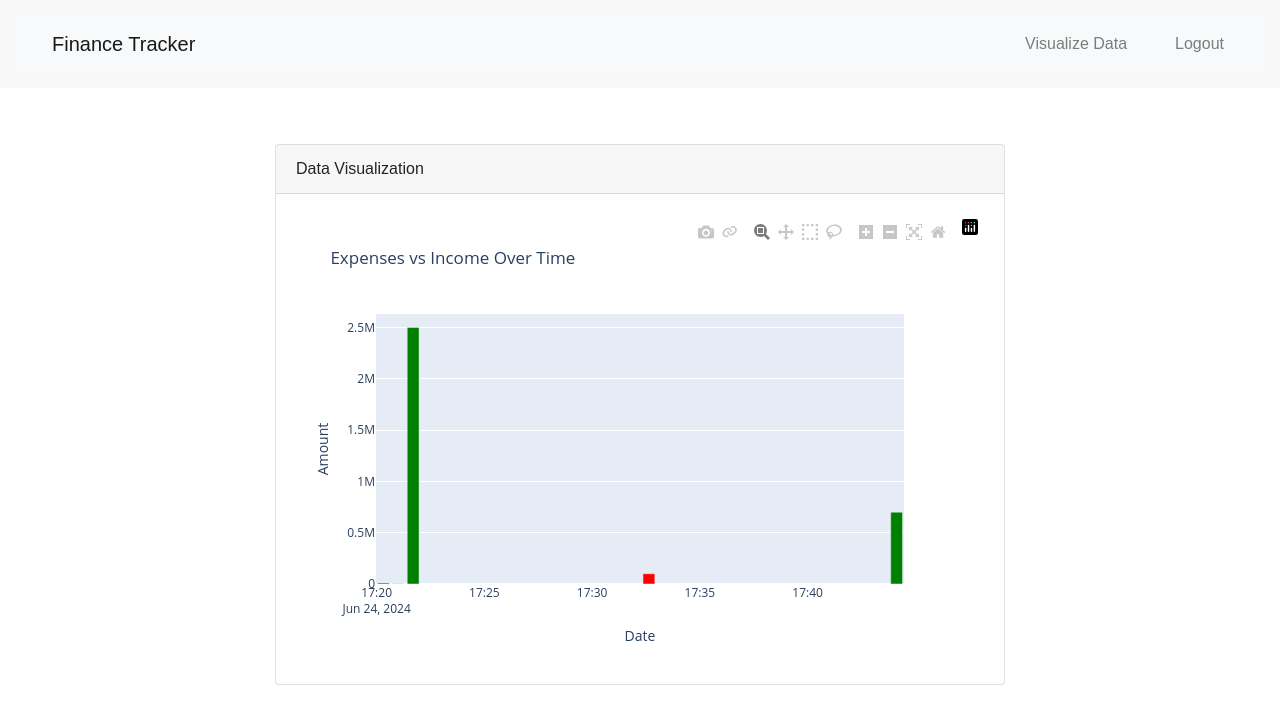
After one commit to Gopu-k09/myfinance, a Django app: page /visualize/ in a window 1280 px wide. The commit adds this page. Shown: the top 724 px of the page. Run offline with Django 5.2, Linux system fonts and the light colour scheme; a user stored in the database is signed in; data comes from the database, SQL or seed files in the repository; both versions use the stored data as it was after the commit; some libraries are stand-ins or nearby versions.

Commit message:
styling with bootstrap and added visualize the finance report

```diff
--- a/myfinance/settings.py
+++ b/myfinance/settings.py
@@ -116,7 +116,10 @@ USE_TZ = True
 # Static files (CSS, JavaScript, Images)
 # https://docs.djangoproject.com/en/5.0/howto/static-files/
 
-STATIC_URL = "static/"
+STATIC_URL = '/static/'
+STATICFILES_DIRS = [
+    BASE_DIR / "static",
+]
 
 # Default primary key field type
 # https://docs.djangoproject.com/en/5.0/ref/settings/#default-auto-field
--- a/templates/tracker/base.html
+++ b/templates/tracker/base.html
@@ -1,26 +1,50 @@
 <!DOCTYPE html>
 <html>
+    {% load static %}
 <head>
     <title>Personal Finance Tracker</title>
-    <link rel="stylesheet" type="text/css" href="{% static 'style.css' %}">
+    <!-- Bootstrap CSS -->
+    <link href="https://stackpath.bootstrapcdn.com/bootstrap/4.5.2/css/bootstrap.min.css" rel="stylesheet">
+    <!-- Optional: Add custom CSS for additional styling -->
+    <link href="{% static 'style.css' %}" rel="stylesheet">
 </head>
 <body>
     <header>
-        <h1>Personal Finance Tracker</h1>
-        <nav>
-            <a href="{% url 'dashboard' %}">Dashboard</a>
-            <a href="{% url 'add_entry' %}">Add Entry</a>
-            <a href="{% url 'summary' %}">Summary</a>
-            {% if user.is_authenticated %}
-                <a href="{% url 'logout' %}">Logout</a>
-            {% else %}
-                <a href="{% url 'login' %}">Login</a>
-                <a href="{% url 'register' %}">Register</a>
-            {% endif %}
+        <nav class="navbar navbar-expand-lg navbar-light bg-light">
+            <a class="navbar-brand" href="{% url 'dashboard' %}">Finance Tracker</a>
+            <button class="navbar-toggler" type="button" data-toggle="collapse" data-target="#navbarNav" aria-controls="navbarNav" aria-expanded="false" aria-label="Toggle navigation">
+                <span class="navbar-toggler-icon"></span>
+            </button>
+            <div class="collapse navbar-collapse" id="navbarNav">
+                <ul class="navbar-nav ml-auto">
+                    {% if user.is_authenticated %}
+                    <li class="nav-item">
+                        <a class="nav-link" href="{% url 'visualize_data' %}">Visualize Data</a>
+                    </li>
+                        <li class="nav-item">
+                            <a class="nav-link" href="{% url 'logout' %}">Logout</a>
+                        </li>
+                    {% else %}
+                        <li class="nav-item">
+                            <a class="nav-link" href="{% url 'login' %}">Login</a>
+                        </li>
+                        <li class="nav-item">
+                            <a class="nav-link" href="{% url 'register' %}">Register</a>
+                        </li>
+                    {% endif %}
+
+                </ul>
+            </div>
         </nav>
     </header>
-    <main>
-        {% block content %}{% endblock %}
+    <main class="container mt-4">
+        {% block content %}
+        {% endblock %}
     </main>
+
+    <!-- Bootstrap JS and dependencies (optional) -->
+    <script src="https://code.jquery.com/jquery-3.5.1.slim.min.js"></script>
+    <script src="https://cdn.jsdelivr.net/npm/@popperjs/core@2.5.4/dist/umd/popper.min.js"></script>
+    <script src="https://stackpath.bootstrapcdn.com/bootstrap/4.5.2/js/bootstrap.min.js"></script>
 </body>
 </html>
--- /dev/null
+++ b/templates/tracker/visualize_data.html
@@ -0,0 +1,15 @@
+{% extends 'tracker/base.html' %}
+{% block content %}
+<div class="row justify-content-center">
+    <div class="col-md-8">
+        <div class="card">
+            <div class="card-header">Data Visualization</div>
+            <div class="card-body">
+                <div id="plotly-chart">
+                    {{ plot_div|safe }}
+                </div>
+            </div>
+        </div>
+    </div>
+</div>
+{% endblock %}
--- a/tracker/forms.py
+++ b/tracker/forms.py
@@ -5,7 +5,7 @@ from .models import Entry
 class EntryForm(forms.ModelForm):
     class Meta:
         model = Entry
-        fields = ['date', 'description', 'amount', 'is_expense']
+        fields = ['description', 'amount', 'is_expense']
 
 class UserRegistrationForm(forms.ModelForm):
     password = forms.CharField(widget=forms.PasswordInput)
--- a/tracker/models.py
+++ b/tracker/models.py
@@ -3,7 +3,7 @@ from django.contrib.auth.models import User
 
 class Entry(models.Model):
     user = models.ForeignKey(User, on_delete=models.CASCADE)
-    date = models.DateField()
+    date = models.DateTimeField(auto_now_add=True,blank=True,null=True)
     description = models.CharField(max_length=200)
     amount = models.DecimalField(max_digits=10, decimal_places=2)
     is_expense = models.BooleanField()
--- a/tracker/urls.py
+++ b/tracker/urls.py
@@ -8,4 +8,6 @@ urlpatterns = [
     path('register/', views.register, name='register'),
     path('login/', views.user_login, name='login'),
     path('logout/', views.user_logout, name='logout'),
+    path('visualize/', views.visualize_data, name='visualize_data'),
+
 ]
--- a/tracker/views.py
+++ b/tracker/views.py
@@ -1,6 +1,7 @@
 from django.shortcuts import render, redirect
 from django.contrib.auth import authenticate, login, logout
 from django.contrib.auth.models import User
+import plotly.graph_objs as go
 from .models import Entry
 from .forms import EntryForm, UserRegistrationForm
 
@@ -57,3 +58,36 @@ def user_login(request):
 def user_logout(request):
     logout(request)
     return redirect('login')
+
+def visualize_data(request):
+    if not request.user.is_authenticated:
+        return redirect('login')
+
+    entries = Entry.objects.filter(user=request.user)
+
+    # Prepare data for visualization
+    dates = [entry.date for entry in entries]
+    amounts = [entry.amount for entry in entries]
+    categories = ['Expense' if entry.is_expense else 'Income' for entry in entries]
+
+    # Create a bar chart using Plotly
+    trace = go.Bar(
+        x=dates,
+        y=amounts,
+        marker=dict(color=['red' if cat == 'Expense' else 'green' for cat in categories]),
+        name='Expenses vs Income'
+    )
+
+    layout = go.Layout(
+        title='Expenses vs Income Over Time',
+        xaxis=dict(title='Date'),
+        yaxis=dict(title='Amount'),
+        barmode='group'
+    )
+
+    figure = go.Figure(data=[trace], layout=layout)
+
+    # Convert Plotly figure to JSON to pass to template
+    plot_div = figure.to_html(full_html=False)
+
+    return render(request, 'tracker/visualize_data.html', {'plot_div': plot_div})
```
Also changed, not shown: templates/tracker/add_entry.html (+14 -6 lines), templates/tracker/dashboard.html (+11 -1 lines), templates/tracker/login.html (+17 -5 lines), templates/tracker/register.html (+14 -6 lines), templates/tracker/summary.html (+10 -2 lines), db.sqlite3, tracker/migrations/0001_initial.py (added), tracker/migrations/0002_alter_entry_date.py (added).
